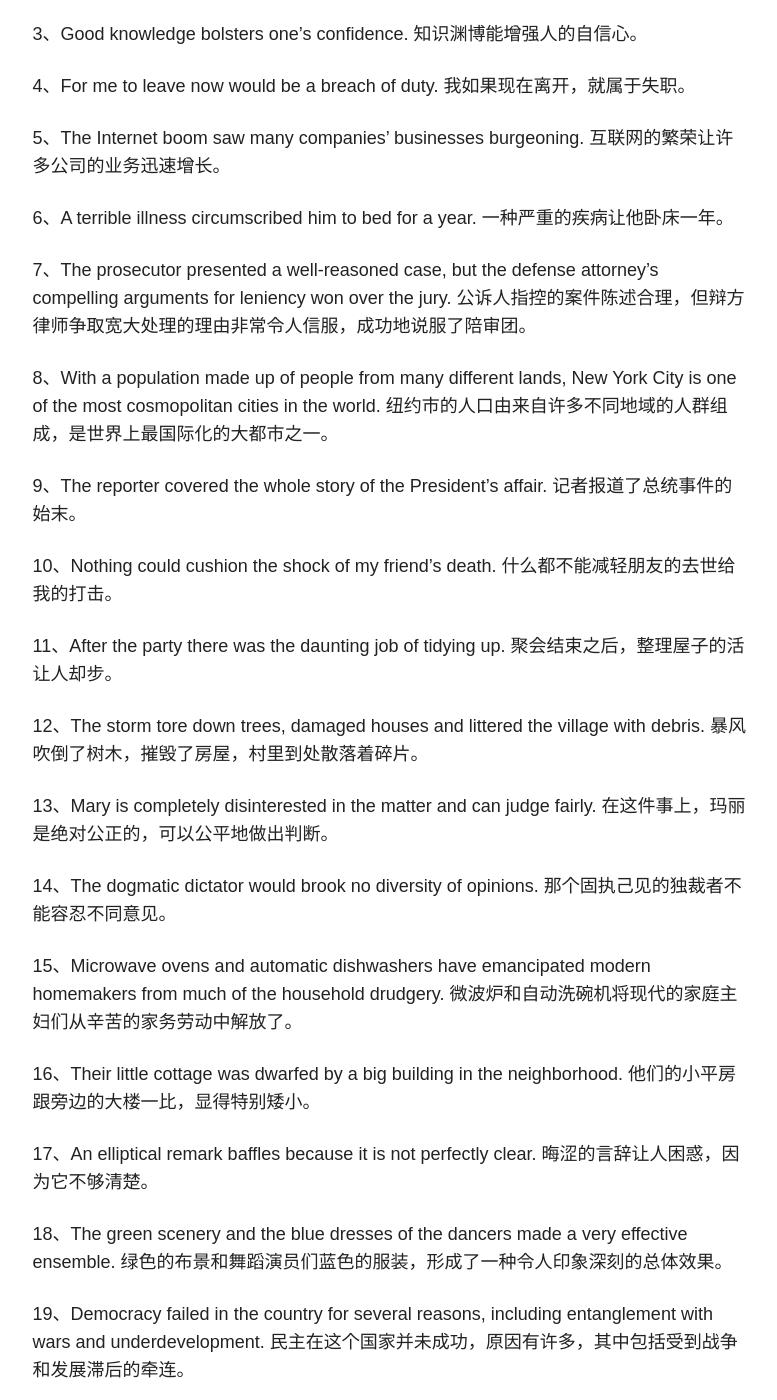
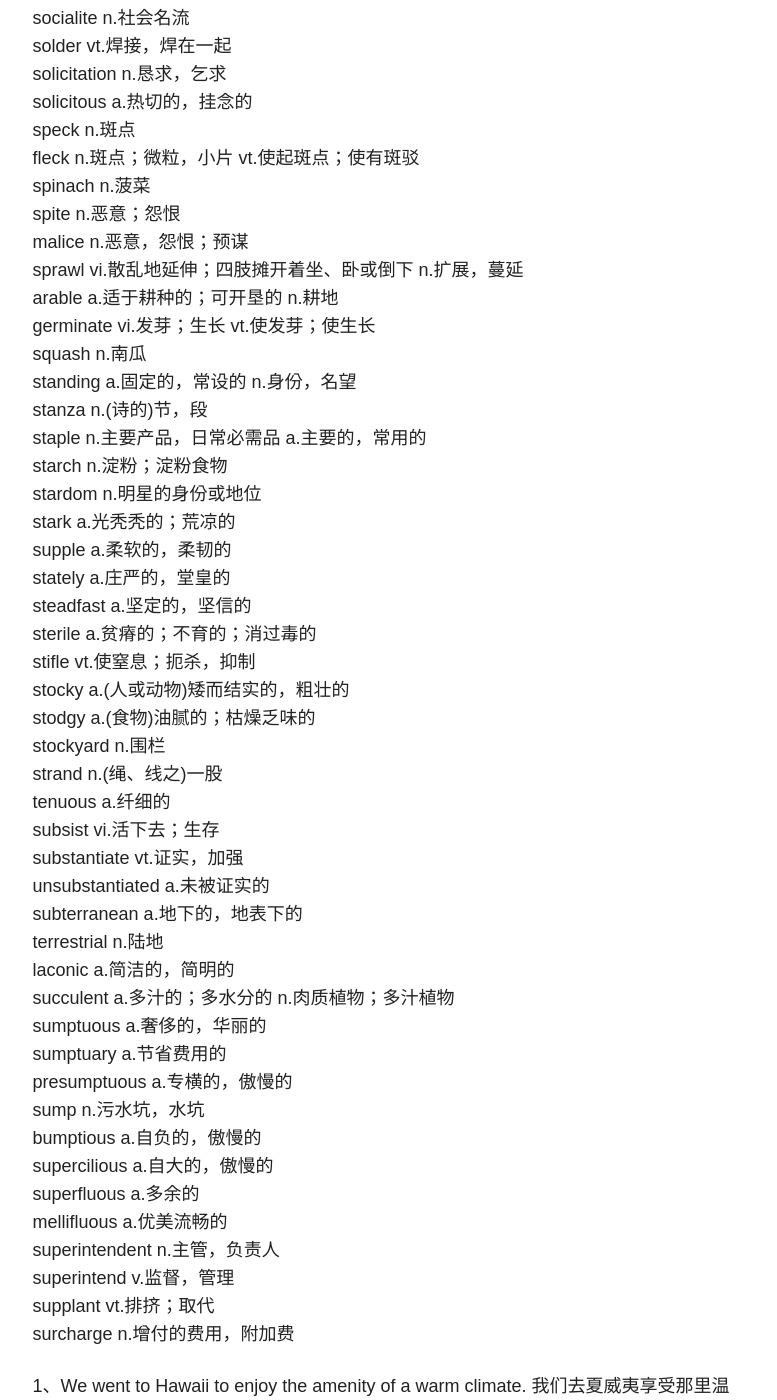
Before and after one commit to hushPlease/hushPlease.github.io, a Jekyll site: the page built from _posts/blog/2016-09-22-sentences-take-down.md, in a window 1280 px wide and 1400 px high, scrolled down 9494 px. Shown: the whole window, without its empty margins (347-1124 px from the left). Built offline with Jekyll 4.4.1, drawn with Linux system fonts in a browser that asks for light colours; nearby versions of some CDN libraries; some of the changed text lies outside the part shown.

Commit message:
Update post.

```diff
--- a/_posts/blog/2016-09-22-sentences-take-down.md
+++ b/_posts/blog/2016-09-22-sentences-take-down.md
@@ -313,6 +313,61 @@
 sloth n.树懒；怠惰，懒惰
 indolence n.懒散，懒惰；无痛
 slothful a.迟钝的，懒惰的
+waggish a.诙谐的
+smug a.自命不凡的
+snug a.暖和的，安逸的
+torpid a.迟缓的，迟钝的；蛰伏的
+wily a.狡猾的；诡计多端的
+smother vt.使窒息；熄灭，覆盖
+snippet n.小片，片段；摘录
+socialite n.社会名流
+solder vt.焊接，焊在一起
+solicitation n.恳求，乞求
+solicitous a.热切的，挂念的
+speck n.斑点
+fleck n.斑点；微粒，小片 vt.使起斑点；使有斑驳
+spinach n.菠菜
+spite n.恶意；怨恨
+malice n.恶意，怨恨；预谋
+sprawl vi.散乱地延伸；四肢摊开着坐、卧或倒下 n.扩展，蔓延
+arable a.适于耕种的；可开垦的 n.耕地
+germinate vi.发芽；生长 vt.使发芽；使生长
+squash n.南瓜
+standing a.固定的，常设的 n.身份，名望
+stanza n.(诗的)节，段
+staple n.主要产品，日常必需品 a.主要的，常用的
+starch n.淀粉；淀粉食物
+stardom n.明星的身份或地位
+stark a.光秃秃的；荒凉的
+supple a.柔软的，柔韧的
+stately a.庄严的，堂皇的
+steadfast a.坚定的，坚信的
+sterile a.贫瘠的；不育的；消过毒的
+stifle vt.使窒息；扼杀，抑制
+stocky a.(人或动物)矮而结实的，粗壮的
+stodgy a.(食物)油腻的；枯燥乏味的
+stockyard n.围栏
+strand n.(绳、线之)一股
+tenuous a.纤细的
+subsist vi.活下去；生存
+substantiate vt.证实，加强
+unsubstantiated a.未被证实的
+subterranean a.地下的，地表下的
+terrestrial n.陆地
+laconic a.简洁的，简明的
+succulent a.多汁的；多水分的 n.肉质植物；多汁植物
+sumptuous a.奢侈的，华丽的
+sumptuary a.节省费用的
+presumptuous a.专横的，傲慢的
+sump n.污水坑，水坑
+bumptious a.自负的，傲慢的
+supercilious a.自大的，傲慢的
+superfluous a.多余的
+mellifluous a.优美流畅的
+superintendent n.主管，负责人
+superintend v.监督，管理
+supplant vt.排挤；取代
+surcharge n.增付的费用，附加费
 
 
 1、We went to Hawaii to enjoy the amenity of a warm climate. 我们去夏威夷享受那里温暖宜人的气候。
@@ -433,4 +488,18 @@
 
 59、The harbor channel must be dredged annually to remove the silt. 必须每年对海港航道进行疏浚，以清除航道中的淤泥。
 
-60、
+60、He threw snippets of bread for the birds to eat. 他扔了几片面包，喂给鸟儿吃。
+
+61、The new economic freedom has spawned hundreds of new small businesses. 新经济自由政策催生了数百家新兴的小型企业。
+
+62、The pizza parlor promises a speedy delivery. 那家比萨饼店保证迅速送达。
+
+63、The rival teams carried spite for each other. 两支敌对的队伍对彼此充满了敌意。
+
+64、The standing timber was not cut for environmental reasons. 出于环保原因，没有砍伐活立木。
+
+65、If the contract was framed by a good lawyer, it will stipulate exactly when, where, and how payment is to be made. 如果合同是由一名出色的律师草拟的，里面会明确规定付款的时间、地点和方式。
+
+66、Coral reefs owe their brilliant colors to algae that live in symbiosis with coral polyps. 珊瑚礁绚丽的色彩归因于与珊瑚共生的藻类。
+
+67、
```
Also changed, not shown: other parts of _posts/blog/2016-09-22-sentences-take-down.md (+1 -1 lines).
